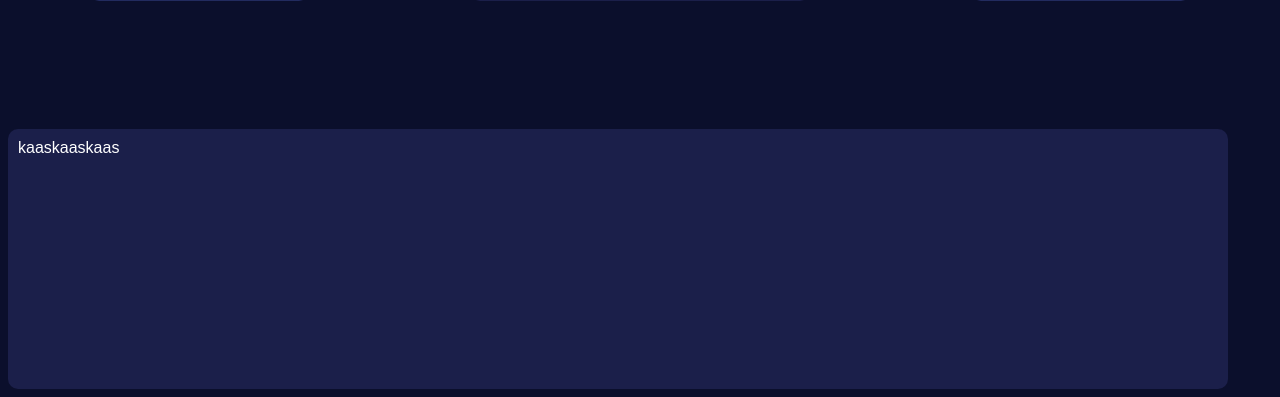
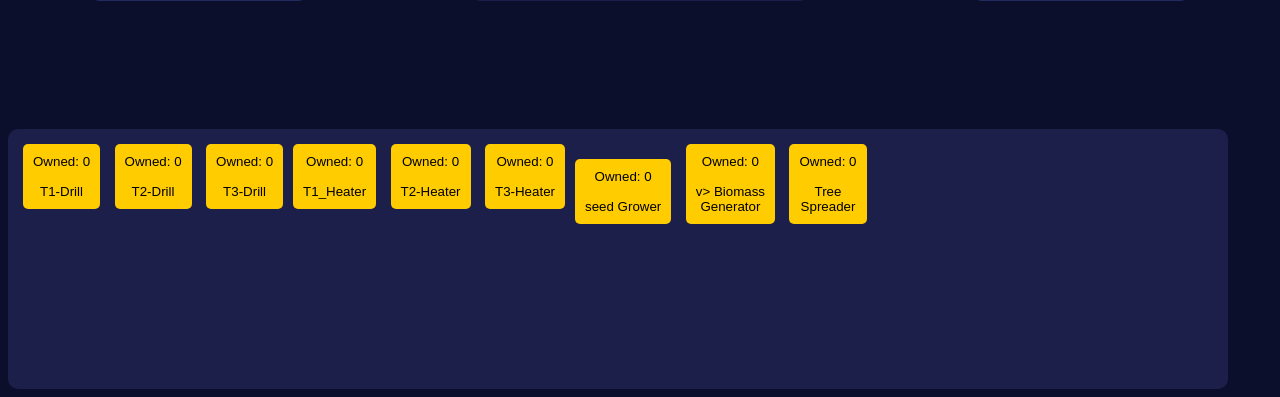
Before and after one commit to Frog1811/PlanetClicker, a PHP site: page / in a window 1280 px wide. Shown: the part 403-800 px from the top of the page. Run offline with PHP 8.4, Linux system fonts and the light colour scheme; a stand-in replaces the project's code that opens the database connection.

Commit message:
upgradesss

```diff
--- a/Code/Upgrades/upgrade.php
+++ b/Code/Upgrades/upgrade.php
@@ -1,17 +1,69 @@
 <div class="upgradeField">
     <div class="heatUpgrades">
-        <div class="upgrade">
-            kaas
+        <div class="upgrade-Heat">
+            <button class="upContainer">
+                <div class="test" onclick="">
+                    Owned: 0 <br><br>
+                </div>
+                T1-Drill
+            </button>
+            <button class="upContainer">
+                <div class="test" onclick="">
+                    Owned: 0 <br><br>
+                </div>
+                T2-Drill
+            </button>
+            <button class="upContainer">
+                <div class="test" onclick="">
+                    Owned: 0 <br><br>
+                </div>
+                T3-Drill
+            </button>
         </div>
     </div>
     <div class="pressureUpgrades">
-        <div class="upgrade">
-            kaas
+        <div class="upgrade-Pressure">
+            <button class="upContainer">
+                <div class="test" onclick="">
+                    Owned: 0 <br><br>
+                </div>
+                T1_Heater
+            </button>
+            <button class="upContainer">
+                <div class="test" onclick="">
+                    Owned: 0 <br><br>
+                </div>
+                T2-Heater
+            </button>
+            <button class="upContainer">
+                <div class="test" onclick="">
+                    Owned: 0 <br><br>
+                </div>
+                T3-Heater
+            </button>
         </div>
     </div>
     <div class="biomassUpgrades">
-        <div class="upgrade">
-            kaas
+        <div class="upgrade-Biomass">
+            <button class="upContainer">
+                <div class="test" onclick="">
+                    Owned: 0 <br><br>
+                </div>
+                seed Grower
+            </button>
+            <button class="upContainer">
+                <div class="test" onclick="">
+                    Owned: 0 <br><br>
+                </div>
+                    v>
+                Biomass <br> Generator
+            </button>
+            <button class="upContainer">
+                <div class="test" onclick="">
+                    Owned: 0 <br><br>
+                </div>
+                Tree <br> Spreader
+            </button>
         </div>
     </div>
 </div>
--- a/Code/Upgrades/upgradeFunction.php
+++ b/Code/Upgrades/upgradeFunction.php
@@ -14,5 +14,7 @@ include 'clickerUpgrade.js';
     let biomassGenerator = new Upgrade(10, "Biomass")
     let treeSpreader = new Upgrade(15, "Biomass")
 
+    function ownedUpgrades(){
 
+    }
 </script>
```
